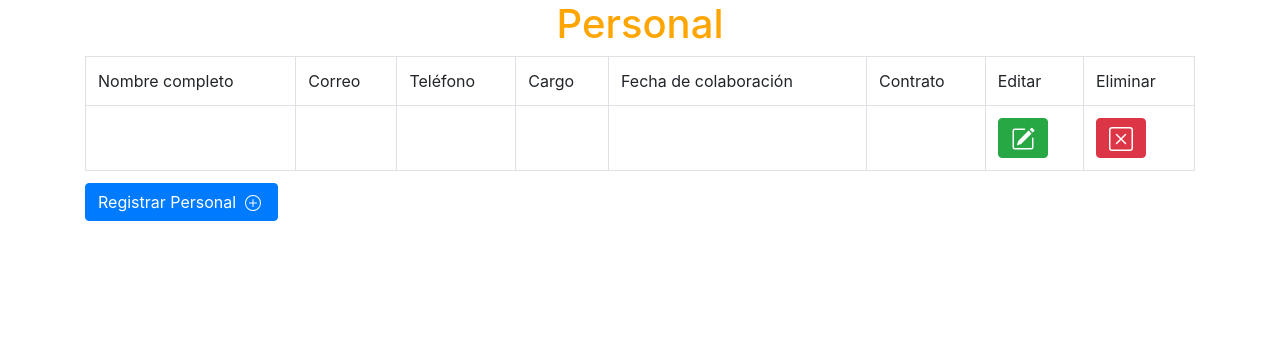
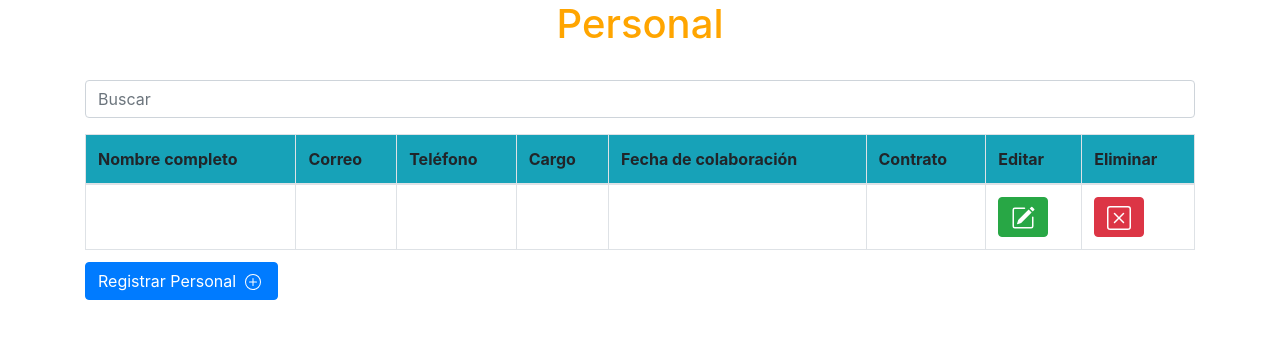
Before and after one commit to JOlmosL/WEBSIGNER, a PHP site: page / in a window 1280 px wide. Shown: the part 26-365 px from the top of the page. Run offline with PHP 8.4, Linux system fonts and the light colour scheme; lists and menus that the app fills with data are empty; some libraries are stand-ins or nearby versions.

Commit message:
Actualizacion

```diff
--- a/AddProduct/AddProduct.js
+++ /dev/null
@@ -1,5 +0,0 @@
-var loadFile = function(event)
-{
-    var image = document.getElementById('output');
-    image.src = URL.createObjectURL(event.target.files[0]);
-};
--- a/Avance2t/Tabla_Personal/componentestabla/tabla.php
+++ b/Avance2t/Tabla_Personal/componentestabla/tabla.php
@@ -1,6 +1,6 @@
 
 <div class="row">
-	<div class="col-sm-12">
+	<div class="col-sm-12 table-responsive">
 		<table class="table table-hover table-condensed table-bordered">
 			<caption>
 				<button class="btn btn-primary"  data-toggle="modal" data-target="#modalnuevo">Registrar Personal
@@ -11,17 +11,19 @@
 
 				</button>
 			</caption>
+			<thead class="bg-info">
 			<tr>
-				<td>Nombre completo</td>
-				<td>Correo</td>
-				<td>Teléfono</td>
-				<td>Cargo</td>
-				<td>Fecha de colaboración</td>
-				<td>Contrato</td>
-				<td>Editar</td>
-				<td>Eliminar</td>
+				<th>Nombre completo</th>
+				<th>Correo</th>
+				<th>Teléfono</th>
+				<th>Cargo</th>
+				<th>Fecha de colaboración</th>
+				<th>Contrato</th>
+				<th>Editar</th>
+				<th>Eliminar</th>
 
 			</tr>
+			</thead>
 			<tr>
 				<td></td>
 				<td></td>
--- a/Avance2t/Tabla_Personal/index.php
+++ b/Avance2t/Tabla_Personal/index.php
@@ -8,12 +8,6 @@
 
 	<!-- CSS Alerttify -->
 	<link rel="stylesheet" href="//cdn.jsdelivr.net/npm/alertifyjs@1.13.1/build/css/alertify.min.css"/>
-	<!-- Default theme -->
-	<link rel="stylesheet" href="//cdn.jsdelivr.net/npm/alertifyjs@1.13.1/build/css/themes/default.min.css"/>
-	<!-- Semantic UI theme -->
-	<link rel="stylesheet" href="//cdn.jsdelivr.net/npm/alertifyjs@1.13.1/build/css/themes/semantic.min.css"/>
-	<!-- Bootstrap theme -->
-	<link rel="stylesheet" href="//cdn.jsdelivr.net/npm/alertifyjs@1.13.1/build/css/themes/bootstrap.min.css"/>
 	<link rel="stylesheet" type="text/css" href="componentestabla/styles.css">
 
 
@@ -25,16 +19,19 @@
     <a class="navbar-brand" href="#"></a>
     </nav>
 	<h1>Personal</h1>
-
+	<br>
 	<div class="container">
+		<div class="md-form active-cyan active-cyan-2 mb-3">
+		<input class="form-control" type="text" placeholder="Buscar" aria-label="Search">
+		</div>
 		<div id="tabla"></div>
 	</div>
 
 
 	<!-- Button  modal para registrar -->
 
-	<div class="modal fade" id="modalnuevo" tabindex="-1" role="dialog" aria-labelledby="exampleModalLongTitle" aria-hidden="true">
-		<div class="modal-dialog" role="document">
+	<div class="modal fade bd-example-modal-lg" id="modalnuevo" tabindex="-1" role="dialog" aria-labelledby="exampleModalLongTitle" aria-hidden="true">
+		<div class="modal-dialog modal-lg" role="document">
 			<div class="modal-content">
 				<div class="modal-header bg-warning">
 					<h5 class="modal-title" id="exampleModalLongTitle">Registrar Personal</h5>
@@ -58,8 +55,12 @@
 				<!--	<input type="" name="" id="cargo" class="form-control input-sm">-->
 					<label>Fecha de colaboración</label>
 					<input type="" name="" id="fechacolab" class="form-control input-sm" placeholder="dd/mm/aaaa">
+					<br>
 					<label for="exampleFormControlFile1">Añadir contrato</label>
 					<input type="file" class="form-control-file" id="exampleFormControlFile1">
+					<br>
+					<label for="exampleFormControlFile1">Añadir respaldo</label>
+					<input type="file" class="form-control-file" id="exampleFormControlFile2">
 
 				</div>
 				<div class="modal-footer bg-light">
@@ -77,8 +78,8 @@
 	<!-- Button  modal para edicion de datos -->
 
 	<!-- Modal -->
-	<div class="modal fade" id="modalEdicion" tabindex="-1" role="dialog" aria-labelledby="exampleModalLongTitle" aria-hidden="true">
-		<div class="modal-dialog" role="document">
+	<div class="modal fade bd-example-modal-lg" id="modalEdicion" tabindex="-1" role="dialog" aria-labelledby="exampleModalLongTitle" aria-hidden="true">
+		<div class="modal-dialog modal-lg" role="document">
 			<div class="modal-content">
 				<div class="modal-header  bg-warning">
 					<h5 class="modal-title" id="exampleModalLongTitle">Actualizar Personal</h5>
@@ -103,8 +104,12 @@
 				<!--	<input type="" name="" id="cargo" class="form-control input-sm">-->
 					<label>Fecha de colaboración</label>
 					<input type="" name="" id="fechacolab" class="form-control input-sm" placeholder="dd/mm/aaaa">
+					<br>
 					<label for="exampleFormControlFile1">Añadir contrato</label>
 					<input type="file" class="form-control-file" id="exampleFormControlFile1">
+					<br>
+					<label for="exampleFormControlFile1">Añadir respaldo</label>
+					<input type="file" class="form-control-file" id="exampleFormControlFile2">
 
 				</div>
 				<div class="modal-footer bg-light">
```
